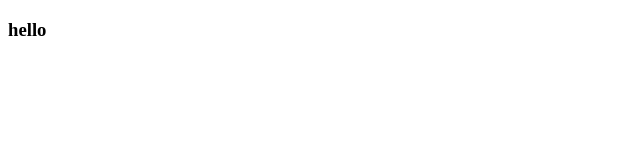
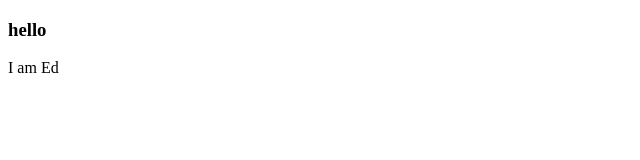
Before and after one commit to ccccccchen0602/PIKA, a plain HTML site: page index.html in a window 1280 px wide. Shown: the full height of the page, 0-640 px from the left. Drawn offline with Linux system fonts and the light colour scheme.

Commit message:
修改index.html

```diff
--- a/index.html
+++ b/index.html
@@ -7,5 +7,6 @@
 </head>
 <body>
     <h3>hello</h3>
+    I am Ed
 </body>
 </html>
```
